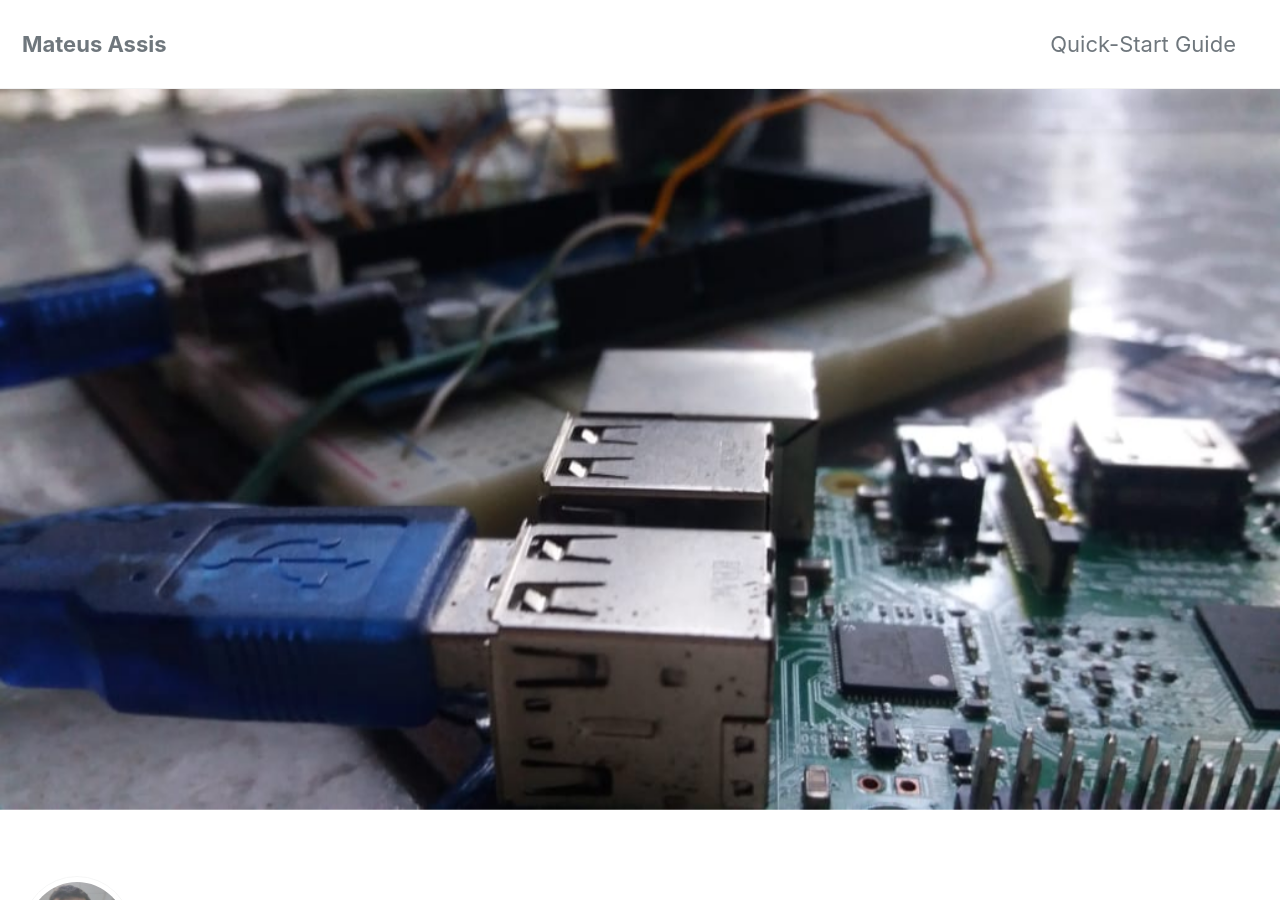
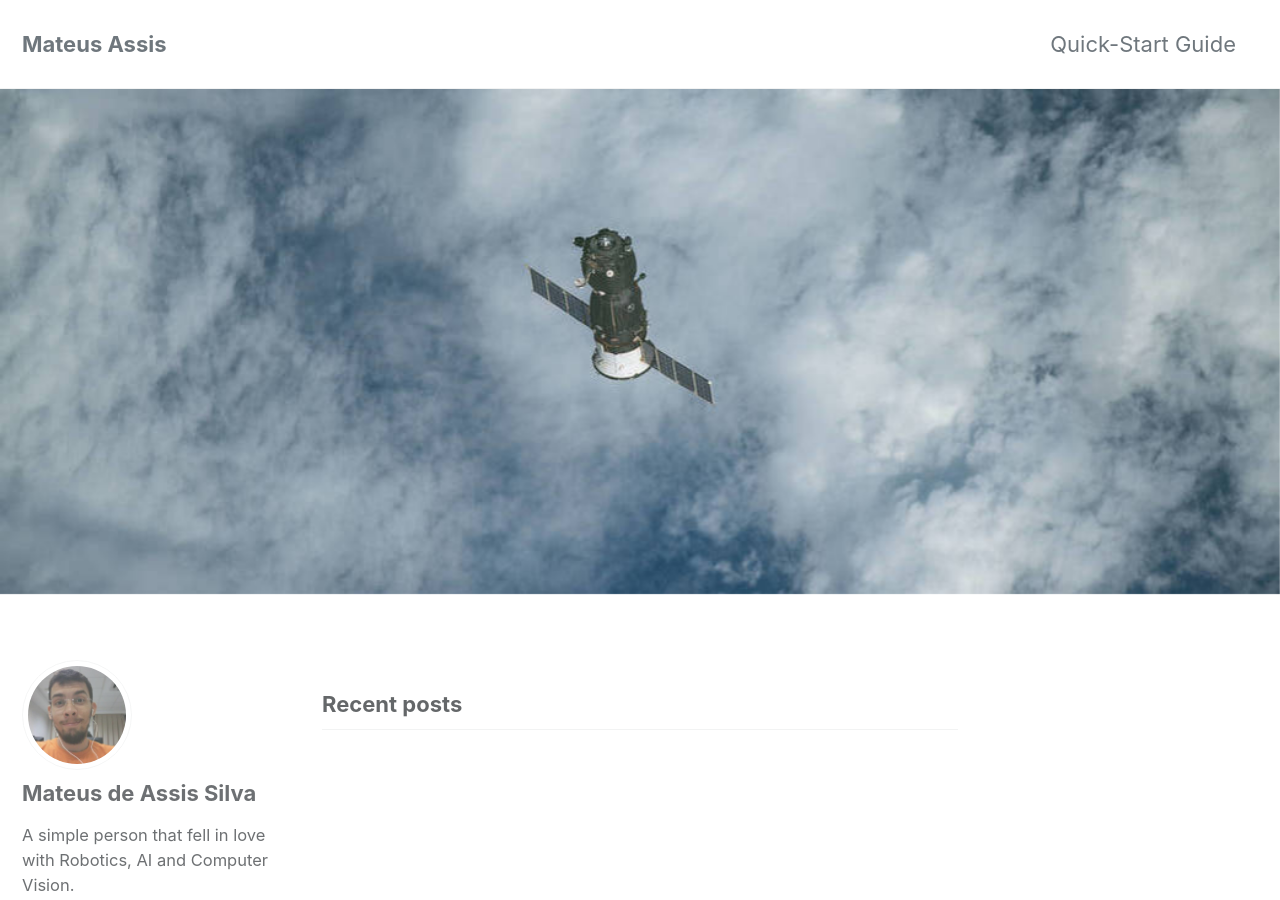
Before and after one commit to mtxslv/mtxslv.github.io, a Jekyll site: the page built from index.html, in a window 1280 px wide and 900 px high. Built offline with Jekyll 4.4.1, drawn with Linux system fonts in a browser that asks for light colours; cached includes are drawn as plain includes; nearby versions of some CDN libraries; the list of posts is cut into pages by our own code.

Commit message:
nasa wallpaper added

```diff
--- a/index.html
+++ b/index.html
@@ -2,5 +2,5 @@
 layout: home
 author_profile: true
 header:
-    image: "/images/raspi_n_arduino.jpeg"
+    image: "/images/nasa_spacecraft_cropped.jpg"
 ---
```
Also changed, not shown: images/nasa_spacecraft_cropped.jpg (added).
